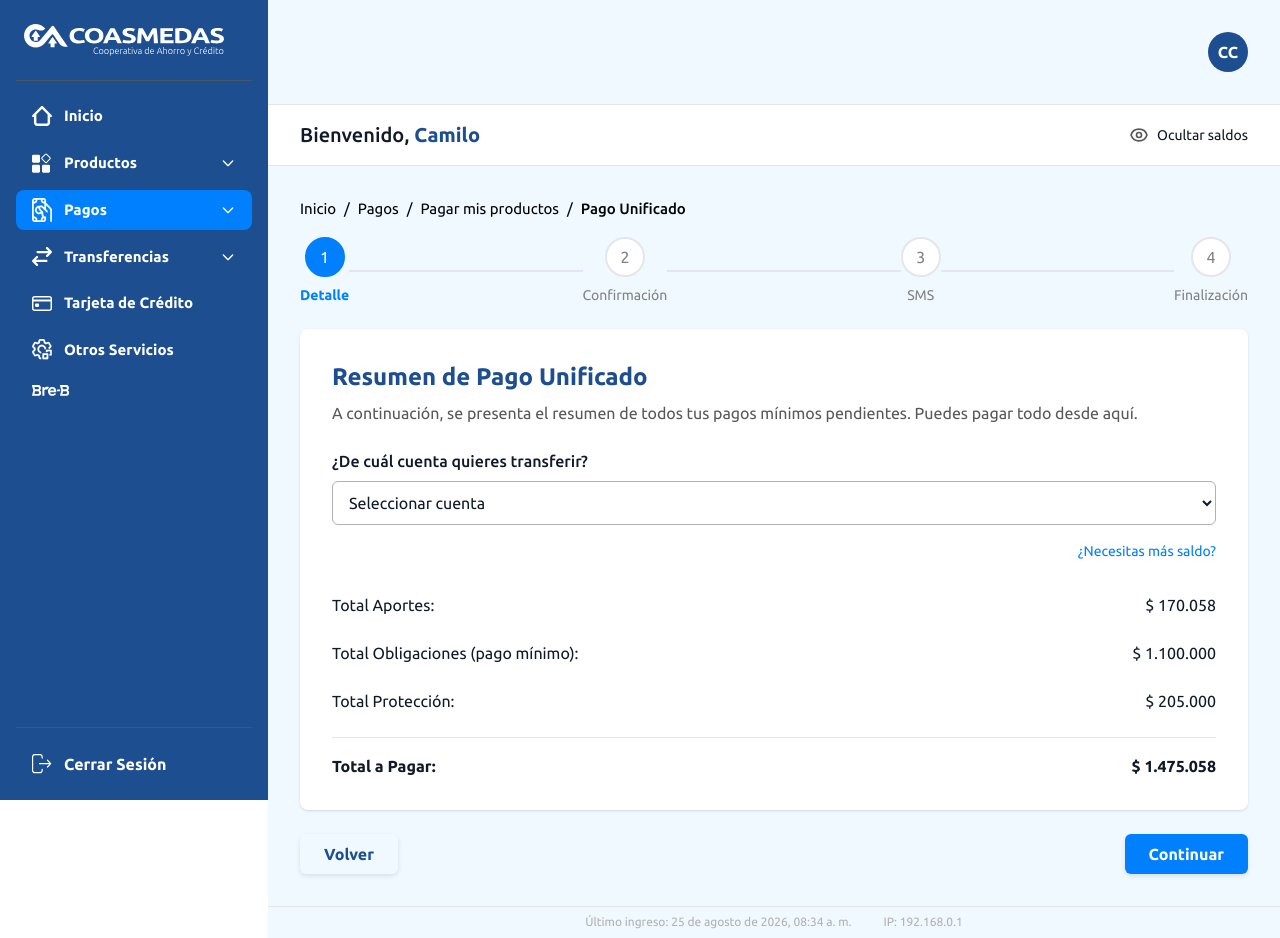
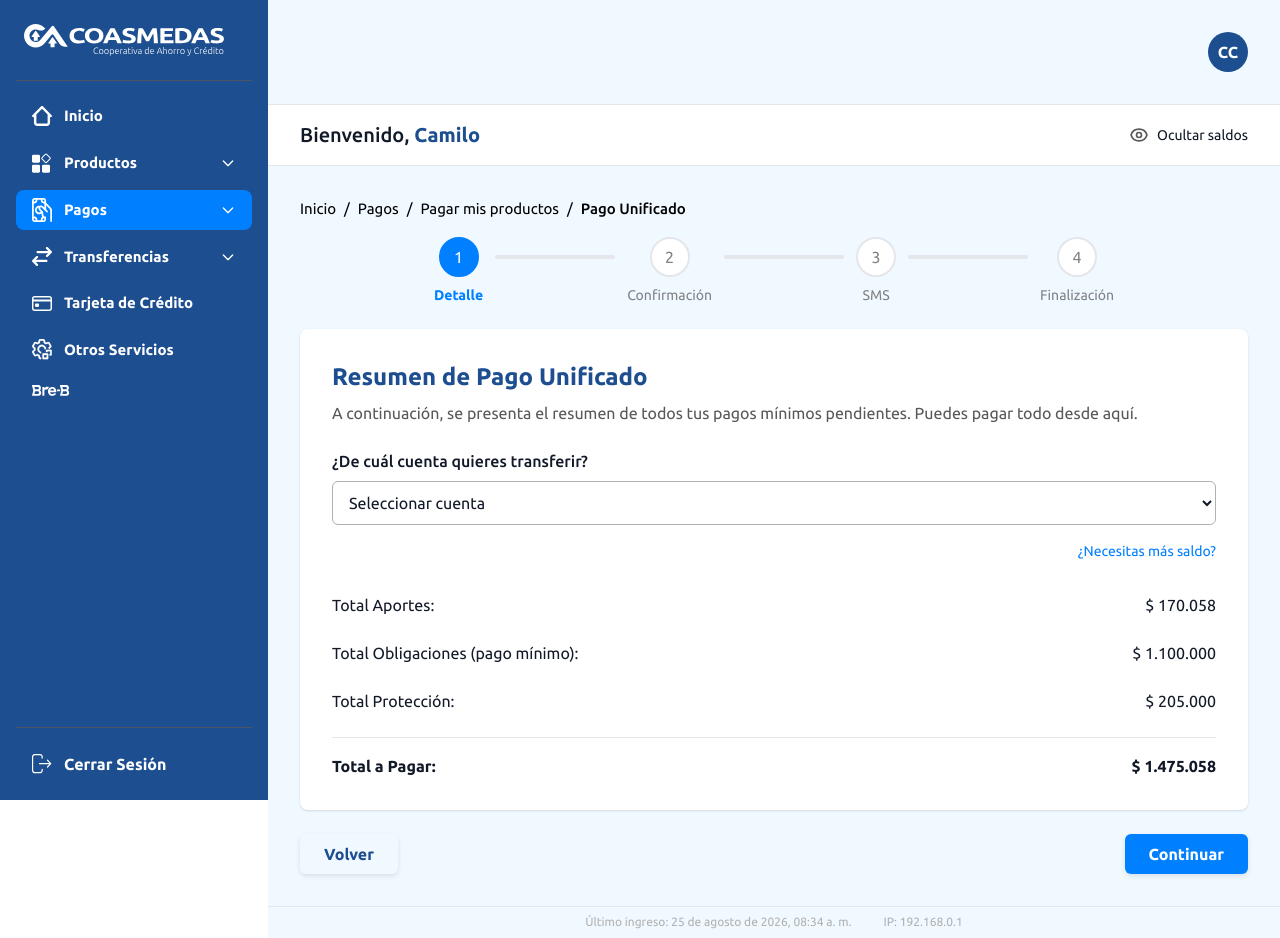
Before and after one commit to truxxu/coasmedas-portal, a Next.js app: page /pagos/pagar-mis-productos/pago-unificado in a window 1280 px wide. Built offline with nearby package versions, Linux system fonts and the light colour scheme.

Commit message:
fixes stepper

```diff
--- a/src/atoms/StepperCircle.tsx
+++ b/src/atoms/StepperCircle.tsx
@@ -30,9 +30,9 @@ export const StepperCircle: React.FC<StepperCircleProps> = ({
   };
 
   return (
-    <div className="flex flex-col items-center gap-2">
+    <div className="flex flex-col items-center">
       <div
-        className={`w-10 h-10 rounded-full flex items-center justify-center ${circleClasses[status]}`}
+        className={`w-10 h-10 rounded-full flex items-center justify-center shrink-0 ${circleClasses[status]}`}
         role="presentation"
       >
         {status === 'completed' ? (
@@ -56,7 +56,7 @@ export const StepperCircle: React.FC<StepperCircleProps> = ({
           </span>
         )}
       </div>
-      <span className={`text-sm ${labelClasses[status]}`}>{label}</span>
+      <span className={`text-sm mt-2 ${labelClasses[status]}`}>{label}</span>
     </div>
   );
 };
--- a/src/atoms/StepperConnector.tsx
+++ b/src/atoms/StepperConnector.tsx
@@ -9,7 +9,7 @@ export const StepperConnector: React.FC<StepperConnectorProps> = ({
 }) => {
   return (
     <div
-      className={`h-0.5 flex-1 ${isActive ? 'bg-[#007FFF]' : 'bg-[#E4E6EA]'}`}
+      className={`h-1 w-full rounded-full ${isActive ? 'bg-[#007FFF]' : 'bg-[#E4E6EA]'}`}
       role="presentation"
     />
   );
--- a/src/molecules/Stepper.tsx
+++ b/src/molecules/Stepper.tsx
@@ -27,20 +27,25 @@ export const Stepper: React.FC<StepperProps> = ({
 
   return (
     <div
-      className={`flex items-center justify-center ${className}`}
+      className={`flex items-start justify-center ${className}`}
       role="navigation"
       aria-label="Progreso del pago"
     >
       {steps.map((step, index) => (
         <React.Fragment key={step.number}>
+          <div className="relative flex items-start">
             <StepperCircle
               stepNumber={step.number}
               label={step.label}
               status={getStepStatus(step.number)}
             />
             {index < steps.length - 1 && (
+              <div className="absolute left-full top-[18px] ml-3 w-[120px]">
                 <StepperConnector isActive={step.number < currentStep} />
+              </div>
             )}
+          </div>
+          {index < steps.length - 1 && <div className="w-[144px]" />}
         </React.Fragment>
       ))}
     </div>
```
Lines whose indentation alone changed are shown as unchanged.
